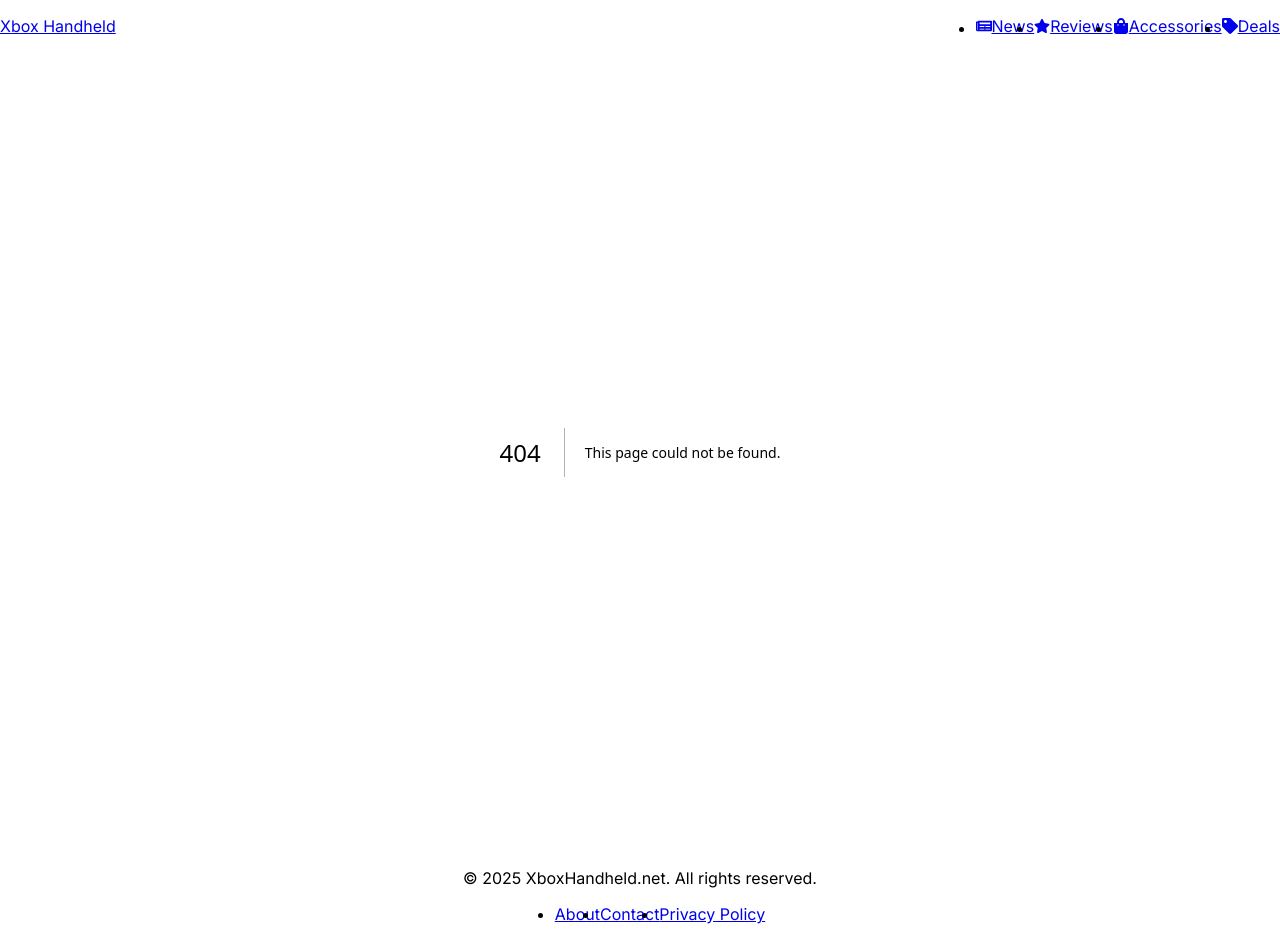
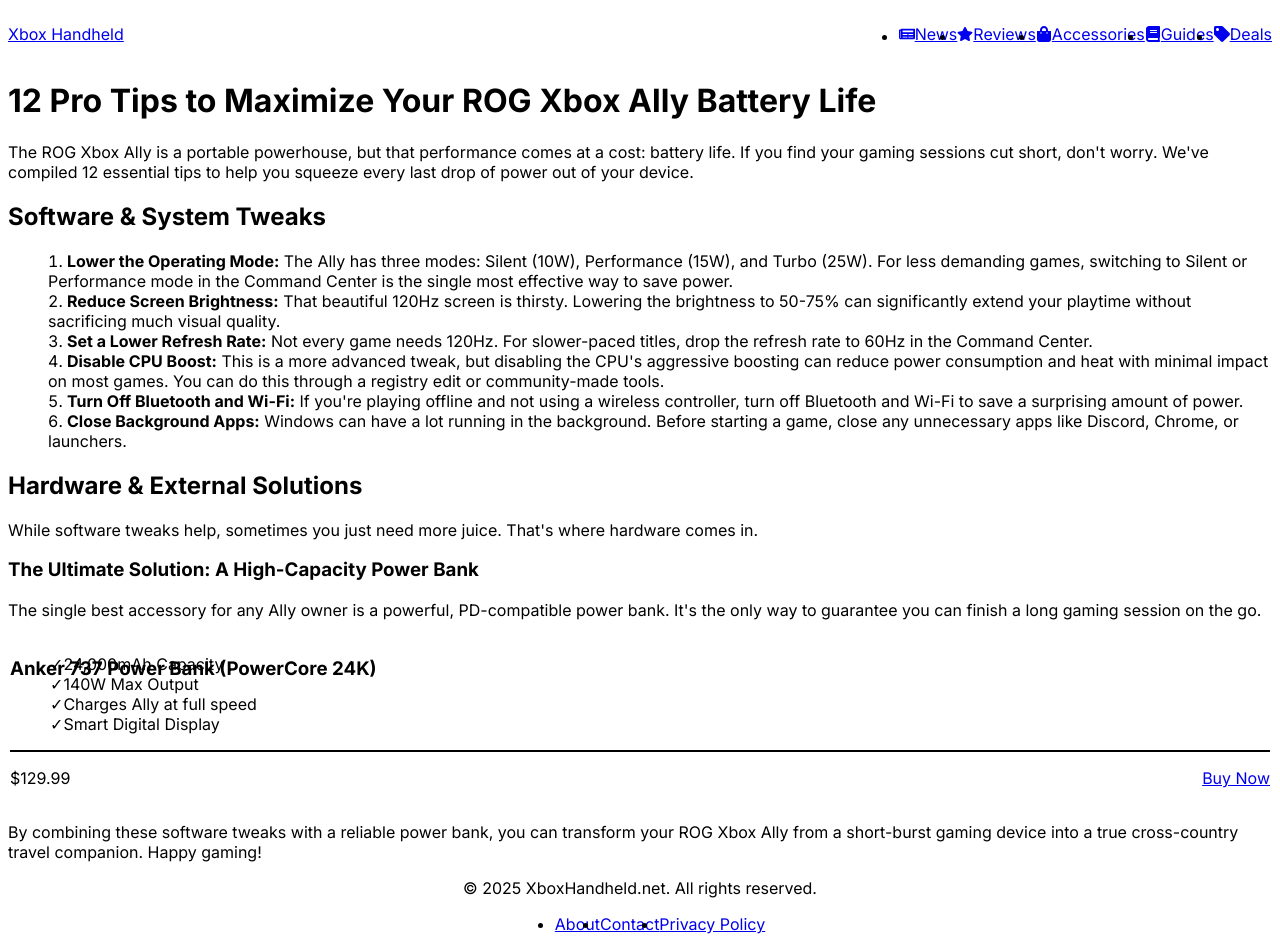
Before and after one commit to lerskytech/xboxhandheld-net, a Next.js app: page /battery-guide in a window 1280 px wide. Before the commit this address had no page. Built offline with nearby package versions, Linux system fonts and the light colour scheme; grey boxes are pictures that could not be loaded.

Commit message:
feat: Add battery guide and update header navigation

```diff
--- /dev/null
+++ b/src/app/battery-guide/page.tsx
@@ -0,0 +1,41 @@
+import { Metadata } from 'next';
+import AffiliateCard from '@/components/AffiliateCard';
+
+export const metadata: Metadata = {
+  title: '12 Pro Tips to Maximize Your ROG Xbox Ally Battery Life',
+  description: 'Struggling with battery life on your ROG Xbox Ally? Our guide provides 12 essential tips to extend your playtime, from software tweaks to hardware solutions.',
+};
+
+export default function BatteryGuidePage() {
+  return (
+    <div className="prose prose-invert mx-auto py-8 max-w-4xl px-4">
+      <h1>12 Pro Tips to Maximize Your ROG Xbox Ally Battery Life</h1>
+      <p className="text-lg">The ROG Xbox Ally is a portable powerhouse, but that performance comes at a cost: battery life. If you find your gaming sessions cut short, don&apos;t worry. We&apos;ve compiled 12 essential tips to help you squeeze every last drop of power out of your device.</p>
+
+      <h2>Software & System Tweaks</h2>
+      <ol className="list-decimal list-inside space-y-4">
+        <li><strong>Lower the Operating Mode:</strong> The Ally has three modes: Silent (10W), Performance (15W), and Turbo (25W). For less demanding games, switching to Silent or Performance mode in the Command Center is the single most effective way to save power.</li>
+        <li><strong>Reduce Screen Brightness:</strong> That beautiful 120Hz screen is thirsty. Lowering the brightness to 50-75% can significantly extend your playtime without sacrificing much visual quality.</li>
+        <li><strong>Set a Lower Refresh Rate:</strong> Not every game needs 120Hz. For slower-paced titles, drop the refresh rate to 60Hz in the Command Center.</li>
+        <li><strong>Disable CPU Boost:</strong> This is a more advanced tweak, but disabling the CPU&apos;s aggressive boosting can reduce power consumption and heat with minimal impact on most games. You can do this through a registry edit or community-made tools.</li>
+        <li><strong>Turn Off Bluetooth and Wi-Fi:</strong> If you&apos;re playing offline and not using a wireless controller, turn off Bluetooth and Wi-Fi to save a surprising amount of power.</li>
+        <li><strong>Close Background Apps:</strong> Windows can have a lot running in the background. Before starting a game, close any unnecessary apps like Discord, Chrome, or launchers.</li>
+      </ol>
+
+      <h2>Hardware & External Solutions</h2>
+      <p>While software tweaks help, sometimes you just need more juice. That&apos;s where hardware comes in.</p>
+      <h3>The Ultimate Solution: A High-Capacity Power Bank</h3>
+      <p>The single best accessory for any Ally owner is a powerful, PD-compatible power bank. It&apos;s the only way to guarantee you can finish a long gaming session on the go.</p>
+      <AffiliateCard
+        productName="Anker 737 Power Bank (PowerCore 24K)"
+        price="$129.99"
+        imageUrl="https://images.unsplash.com/photo-1611141643943-85069038e398?q=80&w=2574&auto=format&fit=crop"
+        specs={['24,000mAh Capacity', '140W Max Output', 'Charges Ally at full speed', 'Smart Digital Display']}
+        affiliateUrl="[AMAZON_AFFILIATE_LINK]"
+        availability="http://schema.org/InStock"
+      />
+
+      <p className="mt-12">By combining these software tweaks with a reliable power bank, you can transform your ROG Xbox Ally from a short-burst gaming device into a true cross-country travel companion. Happy gaming!</p>
+    </div>
+  );
+}
--- a/src/components/Header.tsx
+++ b/src/components/Header.tsx
@@ -1,5 +1,5 @@
 import Link from 'next/link';
-import { FaNewspaper, FaStar, FaShoppingBag, FaTag } from 'react-icons/fa';
+import { FaNewspaper, FaStar, FaShoppingBag, FaTag, FaBook } from 'react-icons/fa';
 
 const Header = () => {
   return (
@@ -13,6 +13,7 @@
             <li><Link href="/news" className="flex items-center gap-2 hover:text-xbox-green transition-colors"><FaNewspaper /><span>News</span></Link></li>
             <li><Link href="/reviews" className="flex items-center gap-2 hover:text-xbox-green transition-colors"><FaStar /><span>Reviews</span></Link></li>
             <li><Link href="/accessories" className="flex items-center gap-2 hover:text-xbox-green transition-colors"><FaShoppingBag /><span>Accessories</span></Link></li>
+            <li><Link href="/battery-guide" className="flex items-center gap-2 hover:text-xbox-green transition-colors"><FaBook /><span>Guides</span></Link></li>
             <li><Link href="/deals" className="flex items-center gap-2 hover:text-xbox-green transition-colors"><FaTag /><span>Deals</span></Link></li>
           </ul>
         </nav>
```
